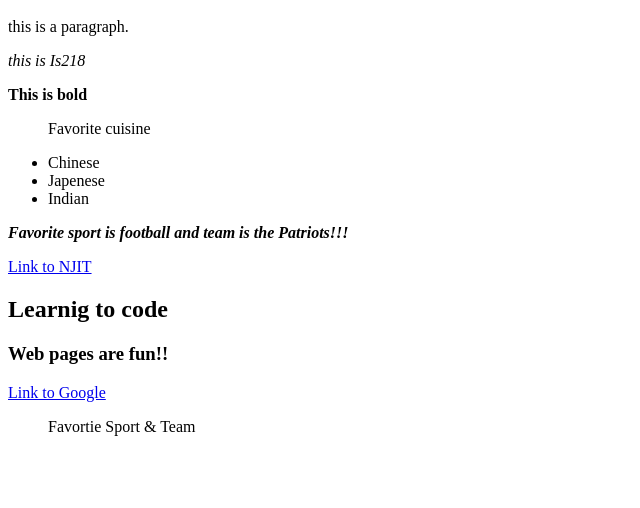
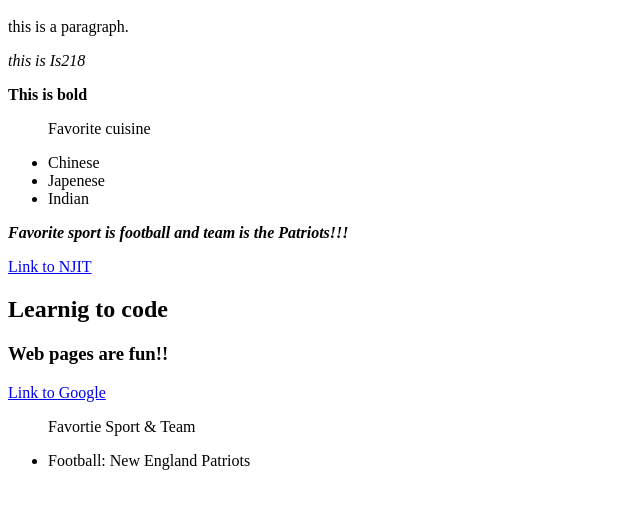
Before and after one commit to arvindh21/IS217spring, a plain HTML site: page index.html in a window 1280 px wide. Shown: the part 48-556 px from the top of the page, without its empty margins (0-640 px from the left). Drawn offline with Linux system fonts and the light colour scheme.

Commit message:
# 1 on the list

```diff
--- a/index.html
+++ b/index.html
@@ -15,3 +15,4 @@
 <h3>Web pages are fun!!</h3>
 <a href="www.google.com">Link to Google</a>
 <ul><p>Favortie Sport & Team</p>
+<li>Football: New England Patriots</li>
```
